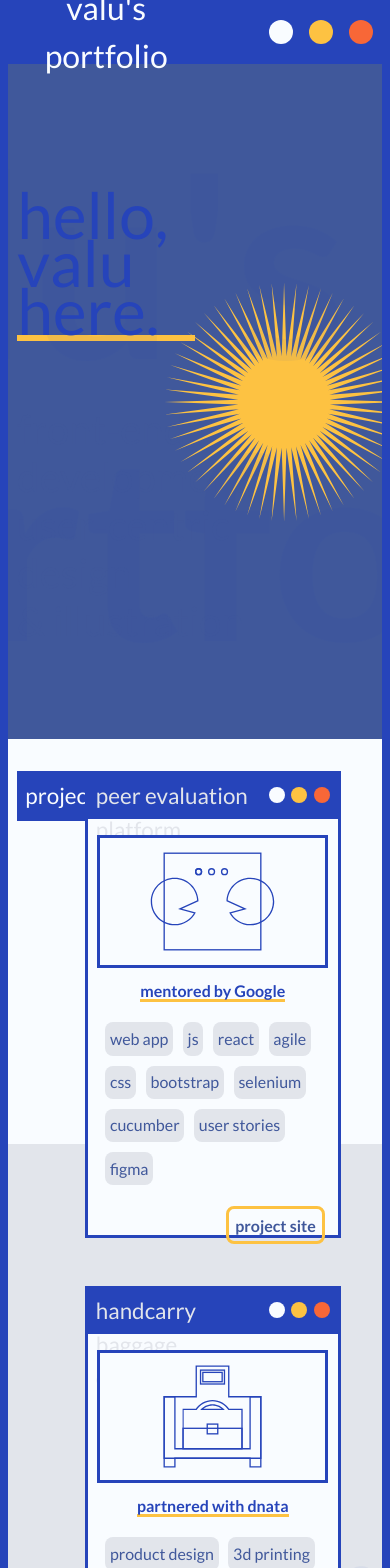
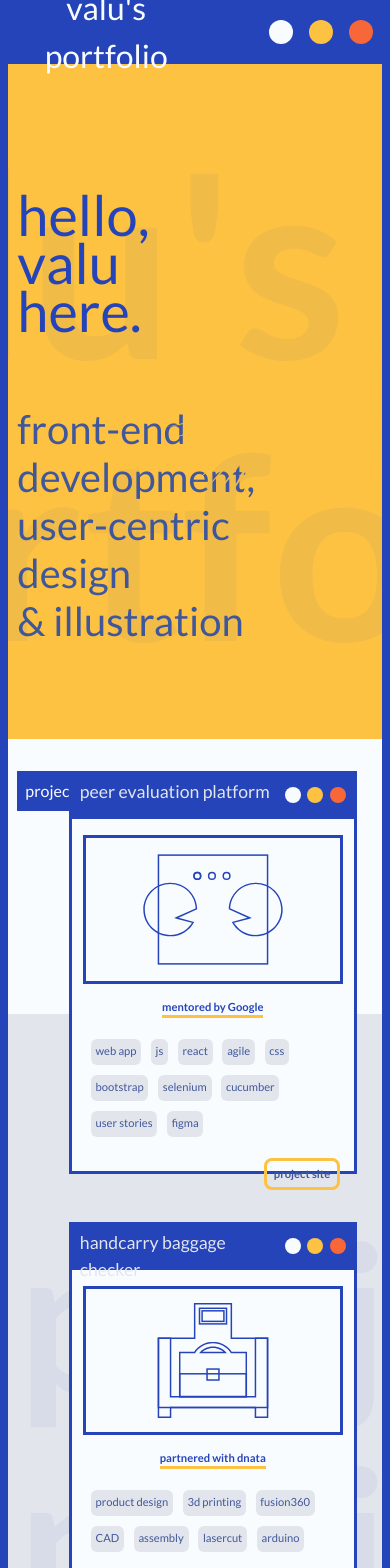
Before and after one commit to valudollar/portfolio-five, a React (Vite) app: page / in a window 390 px wide. Shown: the top 1568 px of the page. Built offline with nearby package versions, Linux system fonts and the light colour scheme.

Commit message:
media resize for tablet and laptop

```diff
--- a/src/App.css
+++ b/src/App.css
@@ -141,7 +141,7 @@
 .projects {
   width: 100%;
   background-color: #e2e5eb;
-  height: 240vh;
+  height: 100rem;
   position: relative;
   display: flex;
   justify-content: center;
@@ -150,7 +150,7 @@
   min-height: fit-content;
 }
 
-.work {
+/* .work {
   width: 100%;
   background-color: #e2e5eb;
   height: 150vh;
@@ -158,7 +158,7 @@
   display: flex;
   justify-content: center;
   align-items: center;
-}
+} */
 .whitebgtop {
   width: 100%;
   height: 20%;
@@ -353,7 +353,7 @@
 }
 .connect {
   width: 100%;
-  height: 60vh;
+  height: 20rem;
   background-color: #e2e5eb;
   display: flex;
   justify-content: center;
@@ -419,7 +419,7 @@
 }
 .other {
   width: 100%;
-  height: 130vh;
+  height: 55rem;
   display: flex;
   flex-direction: column;
   justify-content: center;
@@ -494,77 +494,152 @@
   #root {
   }
 
-  .projects {
+  .labeldiv {
+    width: 10%;
   }
-  .projectscontent {
-  }
-  .labeldiv {
-    /* width: 20%; */
-    width: 10%;
-    /* background-color: aqua; */
-  }
-  .label {
-    /* width: min-content;
-    padding: 0.5rem;
-    background-color: #2644ba;
-    color: #f9fcff;
-    font-size: 1.4rem;
-    margin-top: 2rem; */
-  }
-  .cardsdiv {
-    /* background-color: #f86737; */
-    /* width: 100%; */
-    /* background-color: #40589b; */
-    /* display: flex;
-    flex-wrap: wrap;
-    flex-direction: row;
-    justify-content: center;
-    align-items: center; */
-  }
+
   .cardscontainer {
     width: 90%;
-    /* width: 80%;
-    display: flex;
-    flex-direction: column; */
   }
 }
 
-@media only screen and (max-width: 1080px) {
+@media only screen and (max-width: 1090px) {
   #root {
-    background-color: #40589b;
+    /* background-color: #40589b; */
   }
 
   .projects {
+    height: 86rem;
   }
-  .projectscontent {
+
+  .label {
+    font-size: 1rem;
   }
+  .cardMain {
+    width: 20rem;
+    height: 25rem;
+    margin-left: 1rem;
+    margin-right: 1rem;
+    /* margin-bottom: 1rem; */
+  }
+  .cardTitle {
+    font-size: 1.1rem;
+  }
+  .cardBody {
+    height: 22rem;
+    font-size: 0.7rem;
+  }
+  .cardImage {
+    height: 9rem;
+  }
+  .tag {
+    border-radius: 6px;
+  }
+  .connect {
+    height: 15rem;
+  }
+  .connectioncard {
+    width: 18rem;
+    height: 11rem;
+  }
+  .connectioncardheader {
+    height: 3rem;
+  }
+  .connectioncardbody {
+    width: 100%;
+    height: 8rem;
+  }
+
+  .connecttextdiv {
+    width: 95%;
+    height: 60%;
+    display: flex;
+    justify-content: flex-start;
+  }
+  .connecttext {
+    margin-top: 0.5rem;
+    text-align: start;
+    font-size: 1.2rem;
+  }
+  .connectbuttons {
+    height: 40%;
+    font-size: 0.8rem;
+  }
+  .other {
+    height: 50rem;
+  }
+  .othertitle {
+    margin-bottom: 1rem;
+    color: #2644ba;
+    font-size: 1.5rem;
+  }
+
+  .othercardMain {
+    width: 16rem;
+    height: 18rem;
+    margin: 0.8rem;
+  }
+
+  .othercardBody {
+    height: 15rem;
+    width: 100%;
+    font-size: 0.8rem;
+  }
+
+  .othercardImage {
+    height: 7rem;
+    width: 90%;
+    margin-top: 0.7rem;
+  }
+  .othercardtagdiv {
+    height: 25%;
+  }
+  .othercardbuttons {
+    height: 20%;
+    margin-top: 0.5rem;
+    margin-bottom: 0.8rem;
+  }
+}
+
+@media only screen and (max-width: 855px) {
+  #root {
+    background-color: #fdc242;
+  }
+
+  .projects {
+    height: 86rem;
+  }
+
   .labeldiv {
-    /* width: 20%; */
-    width: 10%;
-    /* background-color: aqua; */
   }
   .label {
-    /* width: min-content;
-    padding: 0.5rem;
-    background-color: #2644ba;
-    color: #f9fcff;
-    font-size: 1.4rem;
-    margin-top: 2rem; */
+    font-size: 1rem;
   }
-  .cardsdiv {
-    /* background-color: #f86737; */
-    /* width: 100%; */
-    /* background-color: #40589b; */
-    /* display: flex;
-    flex-wrap: wrap;
-    flex-direction: row;
-    justify-content: center;
-    align-items: center; */
+
+  .cardMain {
+    width: 20rem;
+    height: 25rem;
+    margin-left: 1rem;
+    margin-right: 1rem;
+    /* margin-bottom: 1rem; */
   }
-  .cardscontainer {
-    width: 90%;
-    /* width: 80%;
-    display: flex;
-    flex-direction: column; */
+  .cardTitle {
+    font-size: 1.1rem;
+  }
+  .cardBody {
+    height: 22rem;
+    font-size: 0.7rem;
+  }
+  .cardImage {
+    height: 9rem;
+  }
+  .tag {
+    border-radius: 6px;
   }
 }
+
+@media only screen and (max-width: 925px) {
+  .hello {
+    font-size: 3.5rem;
+  }
+}
--- a/src/index.css
+++ b/src/index.css
@@ -78,3 +78,9 @@ p {
     background-color: #f9f9f9;
   }
 }
+
+@media only screen and (max-width: 1080px) {
+  /* button {
+    border-radius: 0px;
+  } */
+}
```
